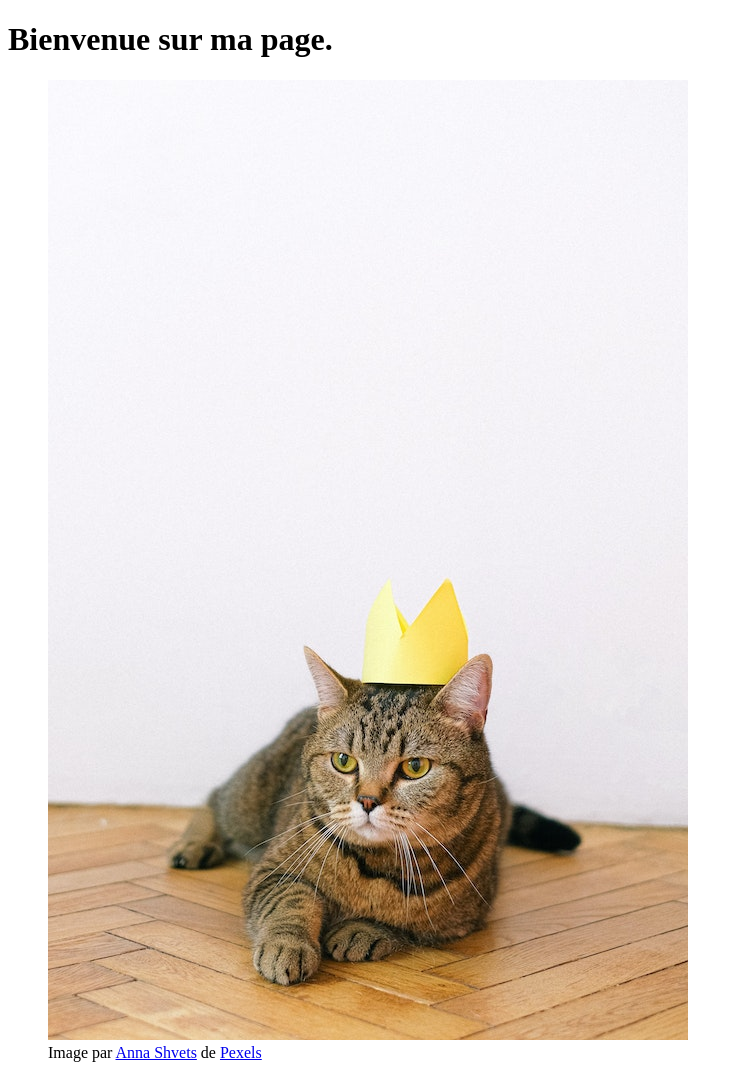
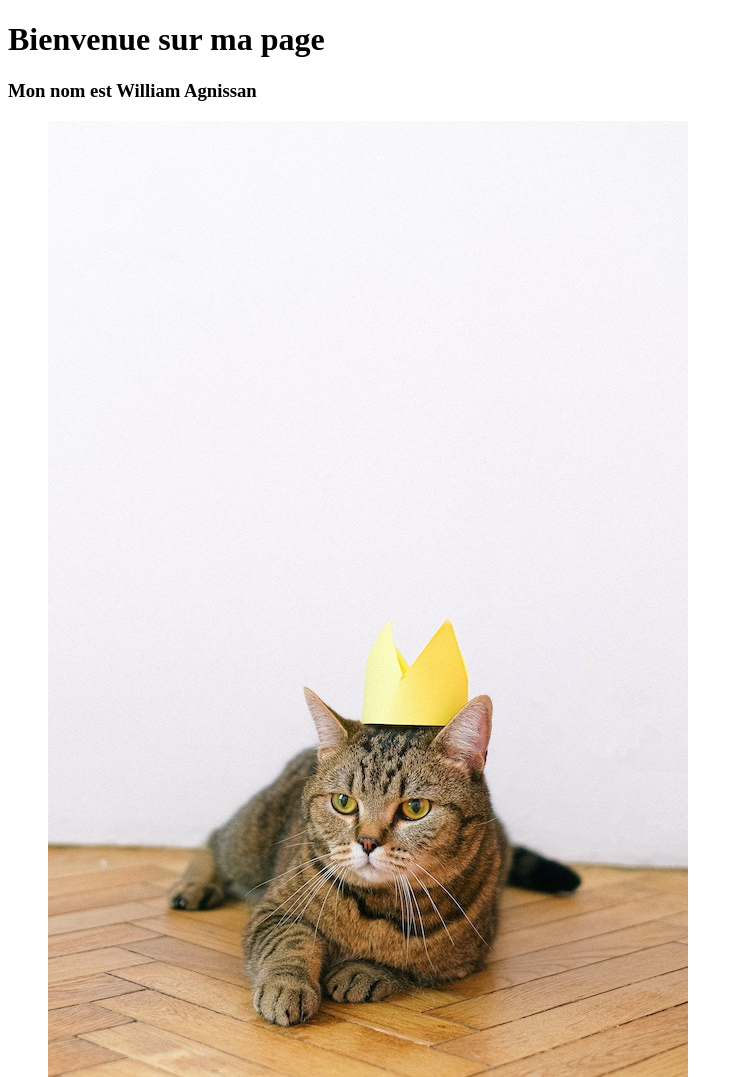
Before and after one commit to WilliamAwh/s1-utiliser-gitlab, a plain HTML site: page index.html in a window 1280 px wide. Shown: the top 1077 px of the page, without its empty margins (0-743 px from the left). Drawn offline with Linux system fonts and the light colour scheme.

Commit message:
commit test 2

```diff
--- a/index.html
+++ b/index.html
@@ -7,7 +7,8 @@
 	</head>
 	<body>
 		<main>
-			<h1>Bienvenue sur ma page.</h1>
+			<h1>Bienvenue sur ma page</h1>
+			<h3>Mon nom est William Agnissan</h3>
 			<figure>
     			<img src="pexels-anna-shvets-4588057.jpg" alt="" width="640" heigth="960"/>
     			<figcaption>
```
